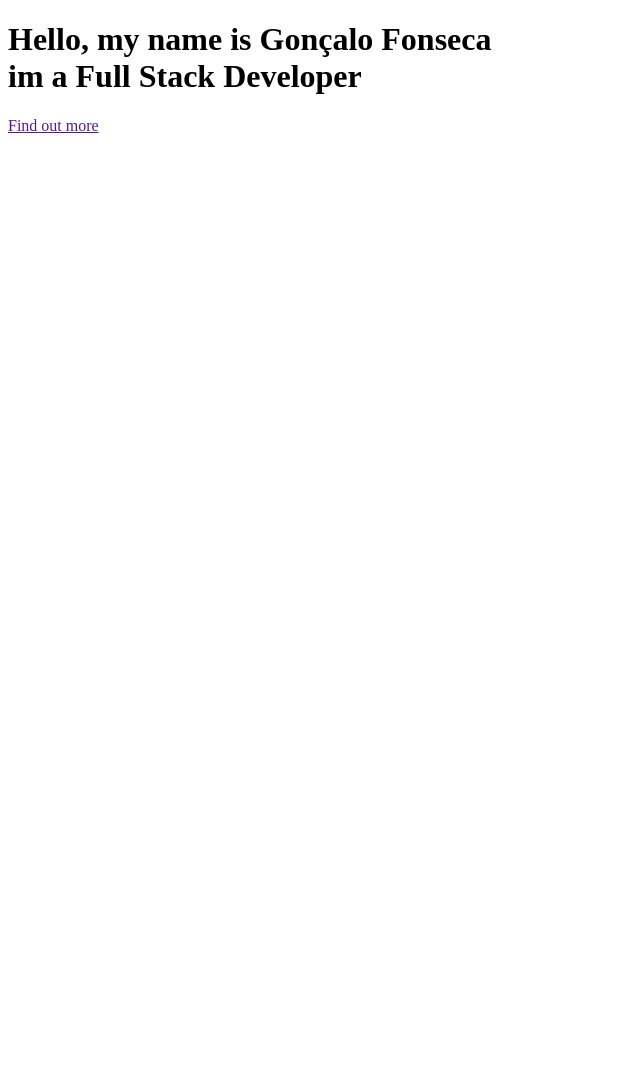
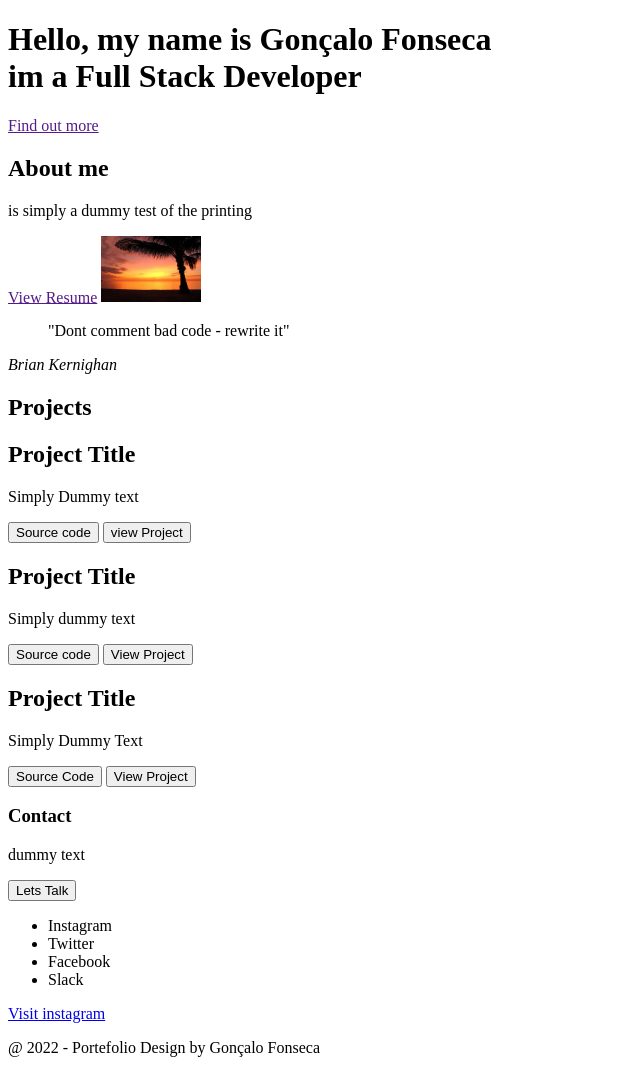
Before and after one commit to GoncaloFonseca0/GoncaloFonseca0.github.io, a plain HTML site: page index.html in a window 1280 px wide. Shown: the whole page, without its empty margins (0-640 px from the left). Before the commit the page ends 800 px from the top, so only its background shows below. Drawn offline with Linux system fonts and the light colour scheme.

Commit message:
Main
Added main, sections, articles and few other things

```diff
--- a/index.html
+++ b/index.html
@@ -14,5 +14,58 @@
       </h1>
       <a href="">Find out more</a>
     </header>
+    <main>
+      <section>
+        <h2>About me</h2>
+        <div>
+          <p>is simply a dummy test of the printing</p>
+          <a href="">View Resume</a>
+          <img src="./img/9567701487_b73003232b_o.webp" width="100" />
+          <blockquote>"Dont comment bad code - rewrite it"</blockquote>
+          <cite>Brian Kernighan</cite>
+        </div>
+      </section>
+      <section>
+        <h2>Projects</h2>
+        <article>
+          <h2>Project Title</h2>
+          <p>Simply Dummy text</p>
+          <button class="Text white">Source code</button>
+          <button class="Text White">view Project</button>
+        </article>
+
+        <article>
+          <h2>Project Title</h2>
+          <p>Simply dummy text</p>
+          <button class="Text White">Source code</button>
+          <button class="Text White">View Project</button>
+        </article>
+
+        <article>
+          <h2>Project Title</h2>
+          <p>Simply Dummy Text</p>
+          <button class="Text White">Source Code</button>
+          <button class="Text White">View Project</button>
+        </article>
+
+        <article>
+          <h1>Contact</h1>
+          <p>dummy text</p>
+          <button class="Text White">Lets Talk</button>
+        </article>
+      </section>
+      <section>
+        <footer>
+          <ul>
+            <li>Instagram</li>
+            <li>Twitter</li>
+            <li>Facebook</li>
+            <li>Slack</li>
+          </ul>
+          <a href="https://www.instagram.com/">Visit instagram</a>
+          <p>@ 2022 - Portefolio Design by Gonçalo Fonseca</p>
+        </footer>
+      </section>
+    </main>
   </body>
 </html>
```
Also changed, not shown: img/9567701487_b73003232b_o.webp (added), 2 other files.
